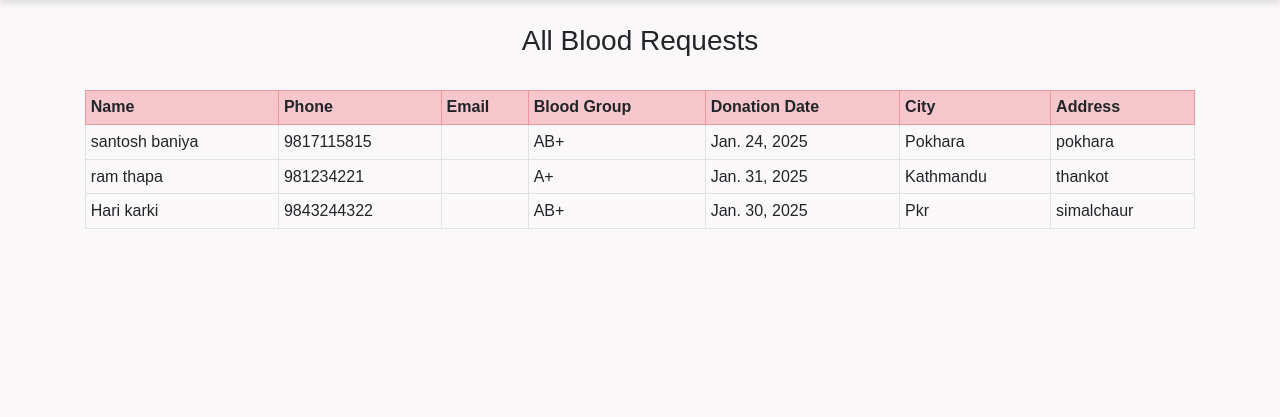
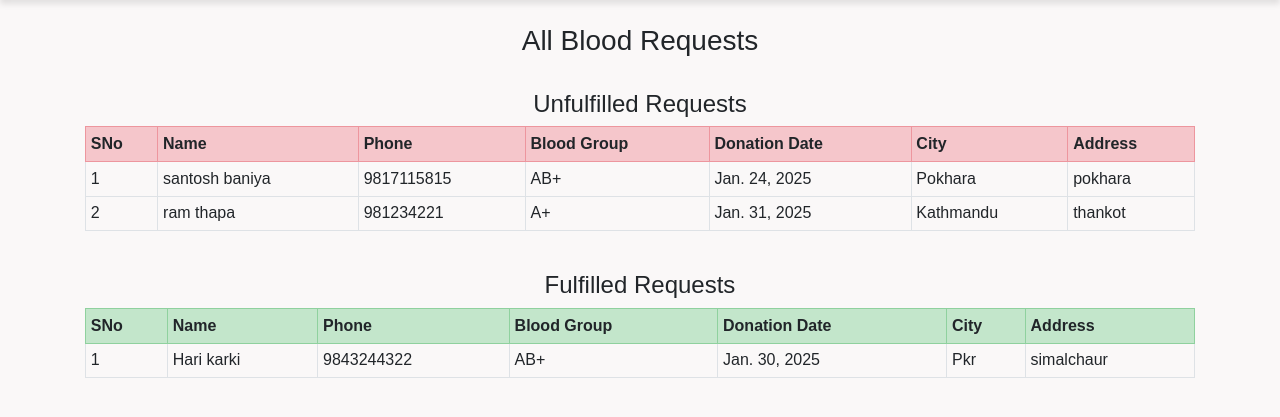
Before and after one commit to AshbinRajbomsi0210/projectii, a Django app: page /see_all_request/ in a window 1280 px wide. Shown: the part 120-537 px from the top of the page. Run offline with Django 3.2, Linux system fonts and the light colour scheme; data comes from the database, SQL or seed files in the repository; both versions use the stored data as it was after the commit; some libraries are stand-ins or nearby versions.

Commit message:
changes made

```diff
--- a/home/models.py
+++ b/home/models.py
@@ -15,6 +15,7 @@ class RequestBlood(models.Model):
     address = models.CharField(max_length=500, blank=True)
     blood_group = models.ForeignKey(BloodGroup, on_delete=models.CASCADE)
     date = models.DateField(max_length=100, blank=True)
+    is_fulfilled = models.BooleanField(default=False)
 
     def __str__(self):
         return self.name
--- a/home/templates/see_all_request.html
+++ b/home/templates/see_all_request.html
@@ -6,33 +6,69 @@
 {% endblock %}
 {% block body %}
 <div class="container">
-{% if requests %}
     <h3 class="text-center">All Blood Requests</h3>
     <br>
+
+    {% if unfulfilled_requests or fulfilled_requests %}
+        {% if unfulfilled_requests %}
+            <h4 class="text-center">Unfulfilled Requests</h4>
             <table class="table table-sm table-bordered">
                 <tr class="table-danger">
+                    <th>SNo</th>
                     <th>Name</th>
                     <th>Phone</th>
-    <th>Email</th>
                     <th>Blood Group</th>
                     <th>Donation Date</th>
                     <th>City</th>
                     <th>Address</th>
                 </tr>
-  {% for i in requests %}
+                {% for i in unfulfilled_requests %}
                 <tr>
-      <td>{{i.name}}</td>
-      <td>{{i.phone}}</td>
-      <td>{{i.email}}</td>
-      <td>{{i.blood_group}}</td>
-      <td>{{i.date}}</td>
-      <td>{{i.city}}</td>
-      <td>{{i.address}}</td>
+                    <td>{{ forloop.counter }}</td> <!-- This will give you a 1-based index -->
+                    <td>{{ i.name }}</td>
+                    <td>{{ i.phone }}</td>
+                    <td>{{ i.blood_group }}</td>
+                    <td>{{ i.date }}</td>
+                    <td>{{ i.city }}</td>
+                    <td>{{ i.address }}</td>
                 </tr>
                 {% endfor %}
             </table>
         {% else %}
-<h2>No Blood Request Available</h2>
+            <h4>No Unfulfilled Requests Available</h4>
+        {% endif %}
+
+        <br>
+
+        {% if fulfilled_requests %}
+            <h4 class="text-center">Fulfilled Requests</h4>
+            <table class="table table-sm table-bordered">
+                <tr class="table-success">
+                    <th>SNo</th>
+                    <th>Name</th>
+                    <th>Phone</th>
+                    <th>Blood Group</th>
+                    <th>Donation Date</th>
+                    <th>City</th>
+                    <th>Address</th>
+                </tr>
+                {% for i in fulfilled_requests %}
+                <tr>
+                    <td>{{ forloop.counter }}</td> <!-- This will give you a 1-based index -->
+                    <td>{{ i.name }}</td>
+                    <td>{{ i.phone }}</td>
+                    <td>{{ i.blood_group }}</td>
+                    <td>{{ i.date }}</td>
+                    <td>{{ i.city }}</td>
+                    <td>{{ i.address }}</td>
+                </tr>
+                {% endfor %}
+            </table>
+        {% else %}
+            <h4>No Fulfilled Requests Available</h4>
+        {% endif %}
+    {% else %}
+        <h2>No Blood Requests Available</h2>
     {% endif %}
 </div>
 {% endblock %}
--- a/home/views.py
+++ b/home/views.py
@@ -5,7 +5,7 @@ from django.contrib.auth import authenticate, login, logout
 from django.contrib.auth.decorators import login_required
 from django.db.models import Count
 from datetime import date
-
+from django.contrib import messages
 
 def index(request):
     all_group = BloodGroup.objects.annotate(total=Count('donor'))
@@ -36,10 +36,14 @@ def request_blood(request):
 
 def see_all_request(request):
     bloodRequests = RequestBlood.objects.all()
-    for x in bloodRequests:
-        print((x.date))
-
-    return render(request, "see_all_request.html", {'requests':bloodRequests})
+    #for x in bloodRequests:
+      #  print((x.date))
+    unfulfilled_requests = RequestBlood.objects.filter(is_fulfilled=False)
+    fulfilled_requests = RequestBlood.objects.filter(is_fulfilled=True)
+    return render(request, "see_all_request.html", {
+        # 'requests':bloodRequests
+        'unfulfilled_requests': unfulfilled_requests,
+        'fulfilled_requests': fulfilled_requests})
 
 def become_donor(request):
     if request.method=="POST":
```
Also changed, not shown: home/admin.py (+9 -2 lines), home/templates/become_donor.html (+5 -7 lines), home/templates/request_blood.html (+1 -6 lines), db.sqlite3, home/migrations/0012_requestblood_is_fulfilled.py (added). Lines whose indentation alone changed are shown as unchanged.
